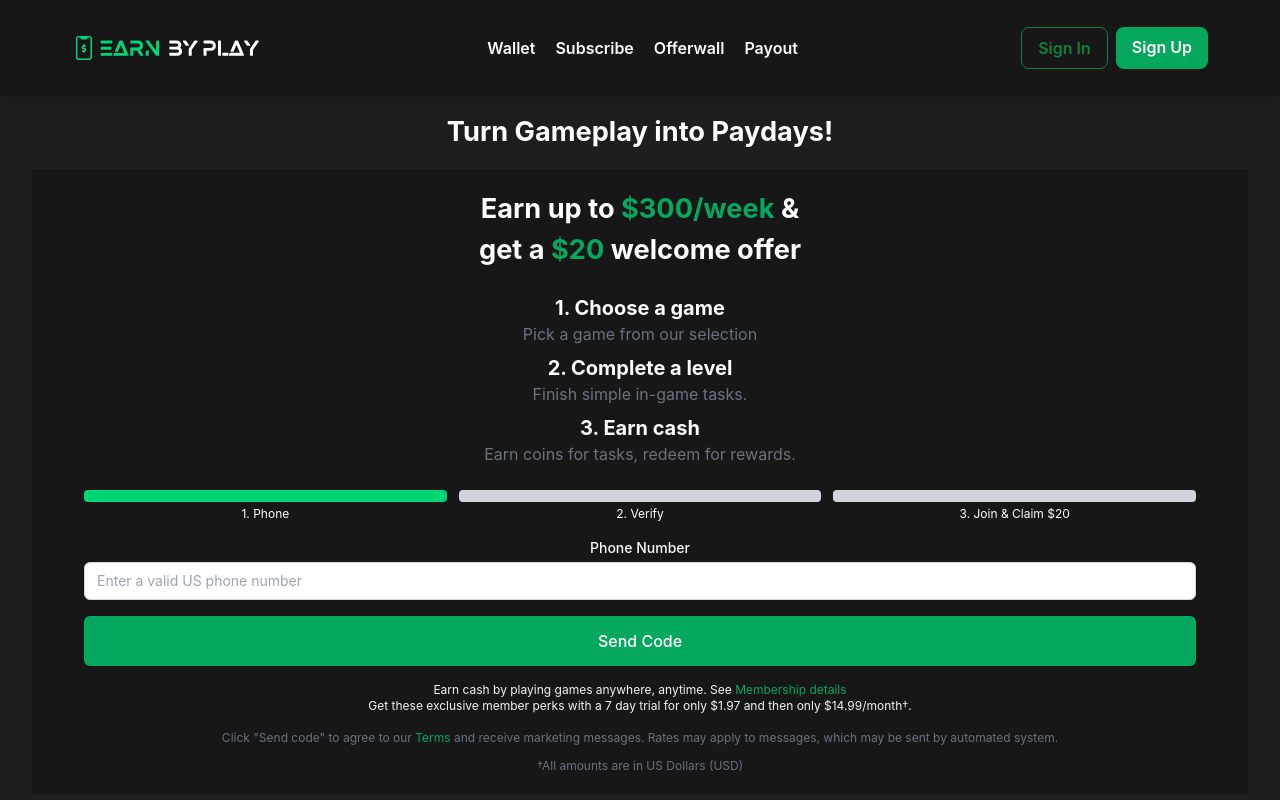
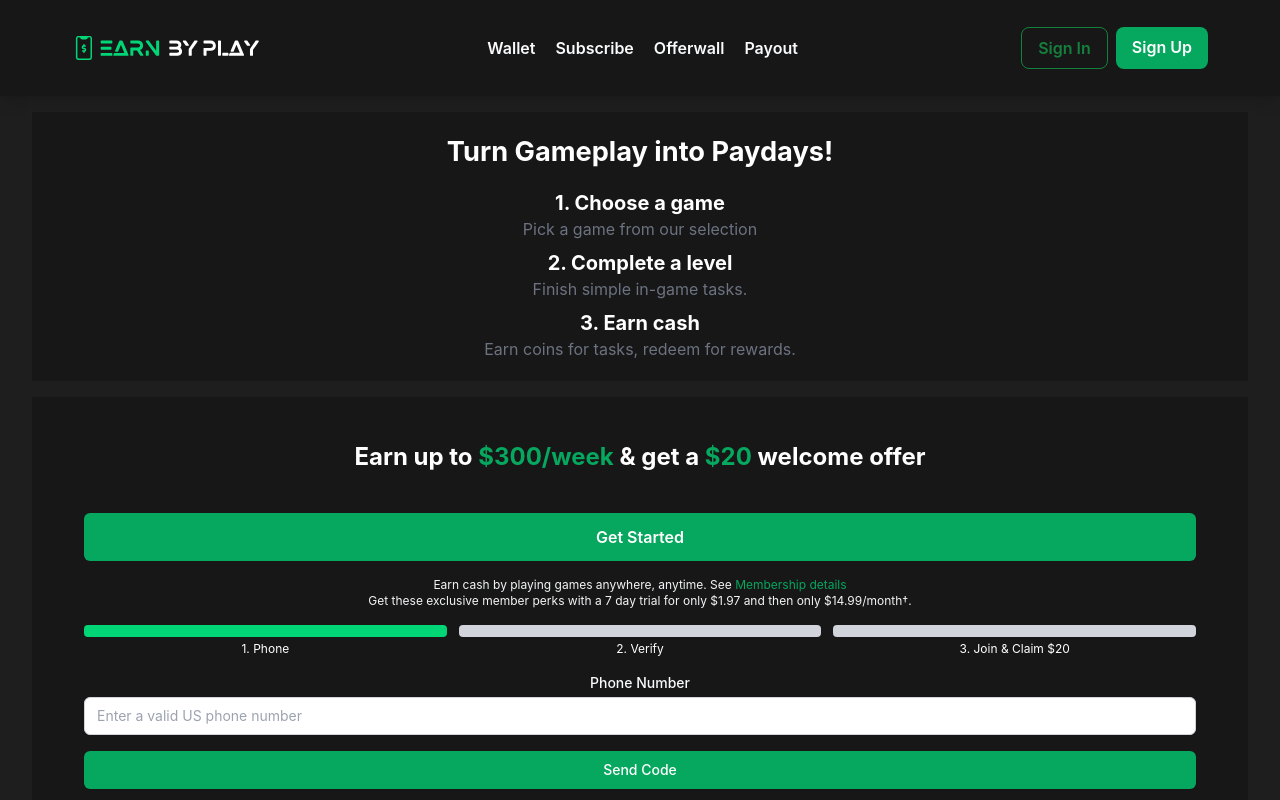
Before and after one commit to lsaffie/earnbyplay-frontend, a React (Create React App) app: page / in a window 1280 px wide. Shown: the top 800 px of the page. Built offline with nearby package versions, Linux system fonts and the light colour scheme; no server answers.

Commit message:
homepage change

```diff
--- a/src/components/Home.js
+++ b/src/components/Home.js
@@ -4,7 +4,7 @@ import { useState, useEffect } from 'react';
 import axios from 'axios';
 import appConfig from '../config';
 import SignupForm from './SignupForm'
-import PhoneNumberVerificationHome from './PhoneNumberVerificationHome'
+import PhoneNumberVerification from './PhoneNumberVerification'
 
 
 const Home= () => {
@@ -13,13 +13,36 @@ const Home= () => {
   return (
     <div className="text-center min-h-screen h-auto mt-0">
 
-      <h2 className="text-2.5xl font-bold mb-4 text-center">
-        {/* <span className="text-ebp-cta-green-earn-font">Earn by Play </span>  */}
-        <div className="text-white">Turn Gameplay into Paydays!</div>
-      </h2>
+
+
+      <div className="p-5 mb-4 bg-ebp-header">
+        <h2 className="text-2.5xl font-bold mb-4 text-center">
+          <div className="text-white">Turn Gameplay into Paydays!</div>
+        </h2>
+
+        <h2 className="text-xl font-bold text-center text-white">
+          1. Choose a game
+        </h2>
+
+        <div className="text-gray-500 mb-2">
+          Pick a game from our selection
+        </div>
+
+        <h2 className="text-xl font-bold text-center text-white">
+          2. Complete a level
+        </h2>
+        <div className="text-gray-500 mb-2">Finish simple in-game tasks.</div>
+
+        <h2 className="text-xl font-bold text-center text-white">
+          3. Earn cash
+        </h2>
+        <div className="text-gray-500">
+          Earn coins for tasks, redeem for rewards.
+        </div>
+      </div>
 
       <div className="bg-ebp-header p-5">
-        <PhoneNumberVerificationHome />
+        <PhoneNumberVerification />
       </div>
 
     </div>
```
